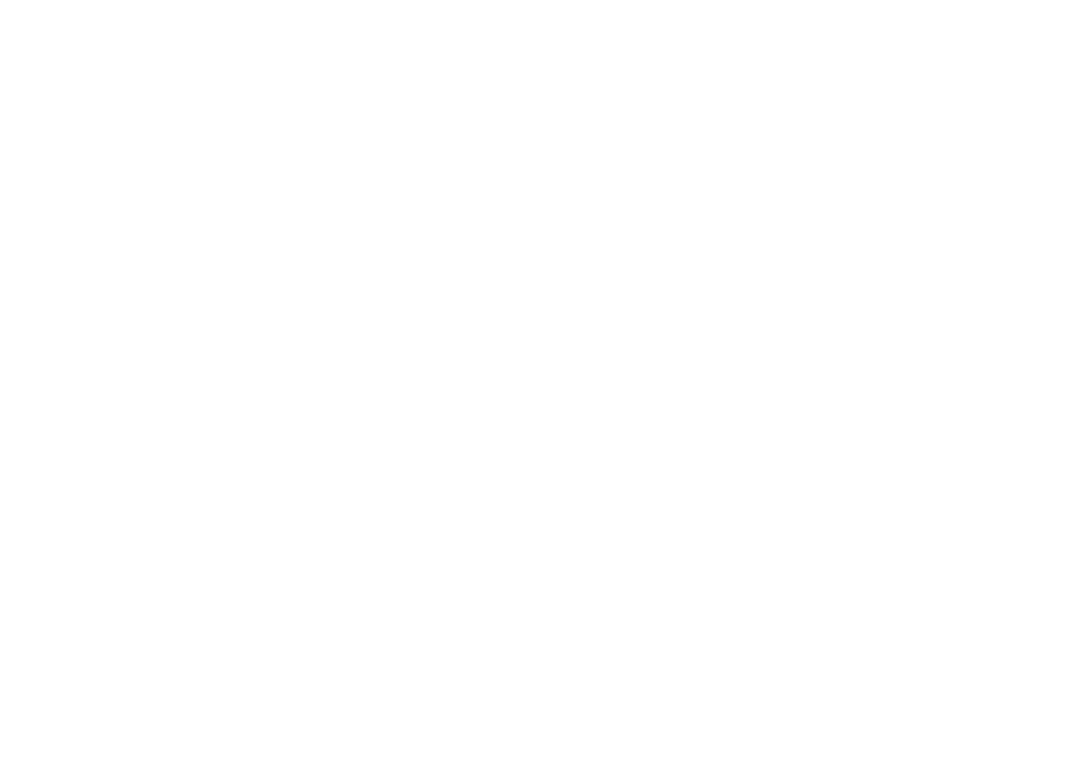
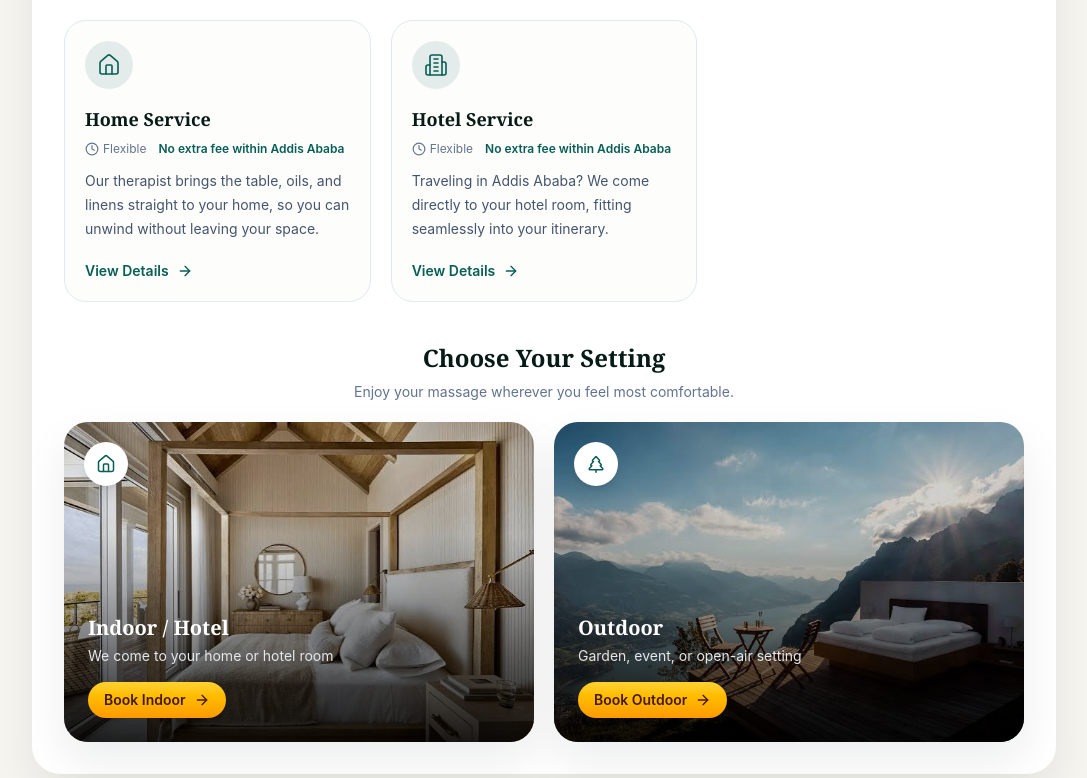
Before and after one commit to anaifeshetu/project1, a React (Vite) app: page / in a window 1280 px wide. Shown: the part 2702-3480 px from the top of the page, without its empty margins (96-1183 px from the left). Before the commit the page ends 2208 px from the top, so only its background shows below. Built offline with nearby package versions, Linux system fonts and the light colour scheme.

Commit message:
minor fix

```diff
--- a/src/componenet/Header.jsx
+++ b/src/componenet/Header.jsx
@@ -4,8 +4,9 @@
 import { MenuIcon } from "lucide-react";
 export default function Header() {
   return (
+
     <div className="flex justify-center bg-[#f7f5f0] px-4 py-3 sm:px-3 ">
-    <header className=" realtive w-full max-w-5xl mx-auto overflow-hidden rounded-[28px] bg-white  flex items-center justify-between p-4">
+    <header className="w-full max-w-5xl mx-auto overflow-hidden rounded-[28px] bg-white  flex items-center justify-between p-4">
 
       {/* Hamburger Menu */}
       {/* <button
--- a/src/pages/Bookingpage.jsx
+++ b/src/pages/Bookingpage.jsx
@@ -4,6 +4,7 @@
 import React, { useState } from "react";
 import { useNavigate, useLocation } from "react-router-dom";
 import { ArrowLeft, MapPin, Home as HomeIcon, TreePine, CheckCircle2 } from "lucide-react";
+import Header from "../componenet/Header";
 
 const massageTypes = ["Swedish Massage", "Deep Tissue Massage", "Relaxation Massage"];
 
--- a/src/pages/Contactsection.jsx
+++ b/src/pages/Contactsection.jsx
@@ -1,30 +1,132 @@
-// NEW FILE: your BottomNavBar had a "Contact" nav item but no matching
-// section to scroll to. This fills that gap, styled to match your other cards.
 import React from "react";
-import { Mail, MapPin, Phone as PhoneIcon } from "lucide-react";
+import { Mail, MapPin, Phone, ArrowRight } from "lucide-react";
+import { useNavigate } from "react-router-dom";
 
 export default function ContactSection() {
+  const navigate = useNavigate();
+
   return (
-    <div className="bg-[#f7f5f0] min-h-screen flex justify-center px-4 py-6 sm:px-6 sm:py-8">
-    <section className="relative w-full max-w-5xl overflow-hidden rounded-[28px] bg-white p-4 shadow-[0_20px_45px_rgba(15,23,42,0.08)] sm:p-5">
-      <div className="relative w-full rounded-[28px] p-4 sm:p-5">
-        <div className="flex flex-col items-center gap-2 text-center">
-          <PhoneIcon className="h-5 w-5 text-[#075e54]" strokeWidth={1.8} />
-          <span className="text-sm font-semibold text-[#071b16]">Call</span>
-          <span className="text-sm text-slate-600">+251 900 000 000</span>
+    <main className="min-h-screen bg-[#f7f5f0] px-4 pb-28 pt-6 sm:px-6 sm:pt-8">
+
+      <section className="mx-auto w-full max-w-5xl">
+
+        {/* Main Contact Container */}
+        <div className="rounded-[28px] bg-white p-6 shadow-[0_20px_45px_rgba(15,23,42,0.08)] sm:p-8">
+
+          <div className="grid items-center gap-10 lg:grid-cols-2 lg:gap-14">
+
+            {/* LEFT SIDE */}
+            <div className="px-1 sm:px-2">
+
+              {/* Small Label */}
+              <span className="inline-flex items-center rounded-full bg-[#075e54]/10 px-4 py-2 text-xs font-semibold tracking-wide text-[#075e54]">
+                Get in Touch
+              </span>
+
+              {/* Heading */}
+              <h1 className="mt-5 font-serif text-4xl font-bold leading-tight text-[#071b16] sm:text-5xl">
+                Let's make time
+                <br />
+                <span className="text-[#075e54]">for you.</span>
+              </h1>
+
+              {/* Description */}
+              <p className="mt-5 max-w-lg text-sm leading-6 text-slate-600 sm:text-base sm:leading-7">
+                Have a question, want to book a massage, or simply want to know
+                more about our services? We're always happy to hear from you.
+              </p>
+
+              {/* Button */}
+              <button
+                onClick={() => navigate("/booking")}
+                className="group mt-7 inline-flex items-center gap-2 rounded-full bg-[#075e54] px-6 py-3.5 text-sm font-semibold text-white shadow-sm transition-all duration-300 hover:-translate-y-1 hover:bg-[#06483f] hover:shadow-lg active:scale-95"
+              >
+                Book a Massage
+
+                <ArrowRight className="h-4 w-4 transition-transform duration-300 group-hover:translate-x-1" />
+              </button>
+
+            </div>
+
+            {/* RIGHT SIDE */}
+            <div className="space-y-4">
+
+              {/* PHONE */}
+              <a
+                href="tel:+251900000000"
+                className="group flex items-center gap-4 rounded-2xl border border-slate-100 bg-[#fdfdfc] p-5 transition-all duration-300 hover:-translate-y-1 hover:border-[#075e54]/20 hover:shadow-lg"
+              >
+                <div className="flex h-12 w-12 shrink-0 items-center justify-center rounded-full bg-[#075e54]/10 transition-all duration-300 group-hover:scale-105 group-hover:bg-[#075e54]">
+                  <Phone
+                    className="h-5 w-5 text-[#075e54] transition-colors duration-300 group-hover:text-white"
+                    strokeWidth={1.7}
+                  />
+                </div>
+
+                <div>
+                  <p className="text-xs font-medium text-slate-400">
+                    Call us
+                  </p>
+
+                  <p className="mt-1 text-sm font-semibold text-[#071b16]">
+                    +251 900 000 000
+                  </p>
+                </div>
+              </a>
+
+              {/* EMAIL */}
+              <a
+                href="mailto:hello@ethiomassage.com"
+                className="group flex items-center gap-4 rounded-2xl border border-slate-100 bg-[#fdfdfc] p-5 transition-all duration-300 hover:-translate-y-1 hover:border-[#075e54]/20 hover:shadow-lg"
+              >
+                <div className="flex h-12 w-12 shrink-0 items-center justify-center rounded-full bg-[#075e54]/10 transition-all duration-300 group-hover:scale-105 group-hover:bg-[#075e54]">
+                  <Mail
+                    className="h-5 w-5 text-[#075e54] transition-colors duration-300 group-hover:text-white"
+                    strokeWidth={1.7}
+                  />
+                </div>
+
+                <div>
+                  <p className="text-xs font-medium text-slate-400">
+                    Email us
+                  </p>
+
+                  <p className="mt-1 text-sm font-semibold text-[#071b16]">
+                    hello@ethiomassage.com
+                  </p>
+                </div>
+              </a>
+
+              {/* LOCATION */}
+              <div
+                className="group flex items-center gap-4 rounded-2xl border border-slate-100 bg-[#fdfdfc] p-5 transition-all duration-300 hover:-translate-y-1 hover:border-[#075e54]/20 hover:shadow-lg"
+              >
+                <div className="flex h-12 w-12 shrink-0 items-center justify-center rounded-full bg-[#075e54]/10 transition-all duration-300 group-hover:scale-105 group-hover:bg-[#075e54]">
+                  <MapPin
+                    className="h-5 w-5 text-[#075e54] transition-colors duration-300 group-hover:text-white"
+                    strokeWidth={1.7}
+                  />
+                </div>
+
+                <div>
+                  <p className="text-xs font-medium text-slate-400">
+                    Our area
+                  </p>
+
+                  <p className="mt-1 text-sm font-semibold text-[#071b16]">
+                    Addis Ababa, Ethiopia
+                  </p>
+                </div>
+              </div>
+
+            </div>
+
+          </div>
+
         </div>
-        <div className="flex flex-col items-center gap-2 text-center">
-          <Mail className="h-5 w-5 text-[#075e54]" strokeWidth={1.8} />
-          <span className="text-sm font-semibold text-[#071b16]">Email</span>
-          <span className="text-sm text-slate-600">hello@ethiomassage.com</span>
-        </div>
-        <div className="flex flex-col items-center gap-2 text-center">
-          <MapPin className="h-5 w-5 text-[#075e54]" strokeWidth={1.8} />
-          <span className="text-sm font-semibold text-[#071b16]">Area</span>
-          <span className="text-sm text-slate-600">Addis Ababa, Ethiopia</span>
-        </div>
-      </div>
-    </section>
-    </div>
+
+      </section>
+
+    </main>
   );
 }
--- a/src/pages/Home.jsx
+++ b/src/pages/Home.jsx
@@ -14,9 +14,10 @@
 import Header from "../componenet/Header";
 import Herosection from "../componenet/Herosection";
 import OurServices from "./Ourservice";
-// import BookingPage from "./Bookingpage";
-// import ContactSection from "./Contactsection";
+import BookingPage from "./Bookingpage";
+import ContactSection from "./Contactsection";
 import WhyChooseEthiomassage from "../pages/Whychoseethiomassage";
+import ServicesPage from "./Servicespage";
 
 function Teaser({ icon: Icon, title, description, to, cta }) {
   return (
@@ -66,6 +67,10 @@
         <Herosection />
 
       <WhyChooseEthiomassage />
+      <ServicesPage/>
+      <BookingPage />
+      <ContactSection/>
+
       </div>
 
 
--- a/src/pages/Ourservice.jsx
+++ b/src/pages/Ourservice.jsx
@@ -13,7 +13,7 @@
   ArrowRight,
   Sparkles,
 } from "lucide-react";
-import WhyChooseEthiomassage from "../pages/Whychoseethiomassage";
+
 
 import room from "../assets/room.jpg";
 import outdoor from "../assets/outdoor.jpg";
@@ -62,7 +62,7 @@
         <div className="relative w-full rounded-[28px] p-4 sm:p-5">
           {/* Heading */}
 
-             <WhyChooseEthiomassage/>
+
 
 
           <div className="mb-8 flex items-center justify-center gap-2">
--- a/src/pages/Servicespage.jsx
+++ b/src/pages/Servicespage.jsx
@@ -1,130 +1,337 @@
 // src/pages/ServicesPage.jsx
-//
-// Service cards pull from src/data/services.js. Each card links to its own
-// detail page at /services/:slug. Below the grid, the Indoor/Outdoor image
-// cards jump straight to /booking with that location pre-selected.
+
 import React from "react";
 import { useNavigate, Link } from "react-router-dom";
 import {
-  Hand, Activity, Flower2, Home, Building2, TreePine,
-  ArrowLeft, ArrowRight, Clock, Sparkles,
+  Hand,
+  Activity,
+  Flower2,
+  Home,
+  Building2,
+  TreePine,
+  ArrowLeft,
+  ArrowRight,
+  Clock,
+  Sparkles,
 } from "lucide-react";
+
 import { services } from "../data/Services";
 
 import room from "../assets/room.jpg";
 import outdoor from "../assets/outdoor.jpg";
 
-const iconMap = { Hand, Activity, Flower2, Home, Building2 };
+const iconMap = {
+  Hand,
+  Activity,
+  Flower2,
+  Home,
+  Building2,
+};
 
 export default function ServicesPage() {
   const navigate = useNavigate();
 
   return (
-    <div className="min-h-screen bg-[#f7f5f0] px-4 pb-28 pt-6 sm:px-6">
+    <main className="min-h-screen bg-[#f7f5f0] px-4 pb-28 pt-6 sm:px-6 sm:pt-8">
+
       <div className="mx-auto w-full max-w-5xl">
+
+        {/* Back Button */}
         <button
           onClick={() => navigate("/")}
-          className="mb-4 inline-flex items-center gap-2 text-sm font-medium text-slate-600 hover:text-[#075e54]"
+          className="group mb-5 inline-flex items-center gap-2 rounded-full px-3 py-2 text-sm font-medium text-slate-600 transition-all duration-300 hover:bg-white hover:text-[#075e54] hover:shadow-sm"
         >
-          <ArrowLeft className="h-4 w-4" />
+          <ArrowLeft className="h-4 w-4 transition-transform duration-300 group-hover:-translate-x-1" />
           Back to Home
         </button>
 
+        {/* Main Card */}
         <div className="rounded-[28px] bg-white p-6 shadow-[0_20px_45px_rgba(15,23,42,0.08)] sm:p-8">
-          {/* Heading */}
-          <div className="mb-8 flex items-center justify-center gap-2">
+
+          {/* Header */}
+          <div className="text-center">
+
+            <div className="inline-flex items-center gap-2 rounded-full bg-amber-50 px-4 py-2">
               <Sparkles className="h-4 w-4 text-amber-500" />
-            <h1 className="font-serif text-2xl font-bold text-[#071b16] sm:text-3xl">Our Services</h1>
-            <Sparkles className="h-4 w-4 text-amber-500" />
+
+              <span className="text-xs font-semibold tracking-wide text-amber-700">
+                What We Offer
+              </span>
             </div>
-          <p className="mx-auto -mt-4 mb-8 max-w-lg text-center text-sm text-slate-500">
-            Tap any service to see what's included, how it works, and who it's best for.
+
+            <h1 className="mt-4 font-serif text-3xl font-bold text-[#071b16] sm:text-4xl">
+              Our Services
+            </h1>
+
+            <p className="mx-auto mt-3 max-w-lg text-sm leading-6 text-slate-500">
+              Choose the massage experience that feels right for you.
+              Explore our services and find your perfect session.
             </p>
 
-          {/* Service cards -> each links to /services/:slug */}
-          <div className="grid gap-6 md:grid-cols-3">
+          </div>
+
+          {/* Services Grid */}
+          <div className="mt-8 grid gap-5 sm:grid-cols-2 md:grid-cols-3">
+
             {services.map((service) => {
               const Icon = iconMap[service.icon] || Hand;
+
               return (
                 <Link
                   key={service.slug}
                   to={`/services/${service.slug}`}
-                  className="group flex flex-col rounded-2xl border border-slate-200 p-6 transition hover:-translate-y-1 hover:border-[#075e54]/30 hover:shadow-lg"
+                  className="
+                    group flex flex-col rounded-[22px]
+                    border border-slate-200
+                    bg-[#fdfdfc]
+                    p-5
+                    transition-all duration-300
+                    hover:-translate-y-1
+                    hover:border-amber-200
+                    hover:bg-amber-50/40
+                    hover:shadow-[0_15px_35px_rgba(245,158,11,0.12)]
+                  "
                 >
-                  <div className="mb-4 flex h-12 w-12 items-center justify-center rounded-full bg-[#075e54]/10">
-                    <Icon className="h-6 w-6 text-[#075e54]" strokeWidth={1.6} />
+
+                  {/* Icon */}
+                  <div
+                    className="
+                      mb-4 flex h-12 w-12 items-center justify-center
+                      rounded-full bg-[#075e54]/10
+                      transition-all duration-300
+                      group-hover:scale-105
+                      group-hover:bg-amber-100
+                    "
+                  >
+                    <Icon
+                      className="h-6 w-6 text-[#075e54] transition-colors duration-300 group-hover:text-amber-600"
+                      strokeWidth={1.6}
+                    />
                   </div>
-                  <h3 className="font-serif text-lg font-bold text-[#071b16]">{service.title}</h3>
-                  <div className="mt-1 flex items-center gap-3 text-xs text-slate-500">
+
+                  {/* Title */}
+                  <h3 className="font-serif text-lg font-bold text-[#071b16] transition-colors duration-300 group-hover:text-amber-700">
+                    {service.title}
+                  </h3>
+
+                  {/* Duration + Price */}
+                  <div className="mt-2 flex items-center gap-3 text-xs text-slate-500">
+
                     <span className="flex items-center gap-1">
-                      <Clock className="h-3.5 w-3.5" /> {service.duration}
+                      <Clock className="h-3.5 w-3.5" />
+                      {service.duration}
                     </span>
-                    <span className="font-semibold text-[#075e54]">{service.price}</span>
+
+                    <span className="font-semibold text-[#075e54] transition-colors duration-300 group-hover:text-amber-600">
+                      {service.price}
+                    </span>
+
                   </div>
-                  <p className="mt-3 flex-1 text-sm leading-relaxed text-slate-600">
+
+                  {/* Description */}
+                  <p className="mt-3 flex-1 text-sm leading-6 text-slate-600">
                     {service.shortDescription}
                   </p>
-                  <span className="mt-5 inline-flex items-center gap-2 text-sm font-semibold text-[#075e54] transition-all group-hover:gap-3">
+
+                  {/* View Details */}
+                  <span
+                    className="
+                      mt-5 inline-flex items-center gap-2
+                      text-sm font-semibold text-[#075e54]
+                      transition-all duration-300
+                      group-hover:gap-3
+                      group-hover:text-amber-600
+                    "
+                  >
                     View Details
-                    <ArrowRight className="h-4 w-4" />
+
+                    <ArrowRight
+                      className="h-4 w-4 transition-transform duration-300 group-hover:translate-x-1"
+                    />
                   </span>
+
                 </Link>
               );
             })}
+
           </div>
 
-          {/* Indoor / Outdoor image cards -> straight to booking */}
-          <div className="mt-10 grid gap-6 md:grid-cols-2">
+          {/* Location Section */}
+          <div className="mt-10">
+
+            <div className="mb-5 text-center">
+
+              <h2 className="font-serif text-2xl font-bold text-[#071b16]">
+                Choose Your Setting
+              </h2>
+
+              <p className="mt-2 text-sm text-slate-500">
+                Enjoy your massage wherever you feel most comfortable.
+              </p>
+
+            </div>
+
+            {/* Indoor / Outdoor */}
+            <div className="grid gap-5 md:grid-cols-2">
+
+              {/* Indoor */}
               <div
-              className="relative flex min-h-[320px] cursor-pointer items-end overflow-hidden rounded-[24px] bg-cover bg-center shadow-[0_20px_45px_rgba(15,23,42,0.08)]"
+                className="
+                  group relative flex min-h-[320px]
+                  cursor-pointer items-end overflow-hidden
+                  rounded-[24px]
+                  bg-cover bg-center
+                  shadow-[0_20px_45px_rgba(15,23,42,0.08)]
+                  transition-all duration-300
+                  hover:-translate-y-1
+                  hover:shadow-[0_25px_50px_rgba(15,23,42,0.14)]
+                "
                 style={{ backgroundImage: `url(${room})` }}
-              onClick={() => navigate("/booking", { state: { locationType: "indoor" } })}
+                onClick={() =>
+                  navigate("/booking", {
+                    state: { locationType: "indoor" },
+                  })
+                }
               >
-              <div className="absolute left-5 top-5 flex h-11 w-11 items-center justify-center rounded-full bg-white shadow-lg">
-                <Home className="h-5 w-5 text-[#075e54]" strokeWidth={1.8} />
+
+                {/* Overlay */}
+                <div className="absolute inset-0 bg-black/10 transition-all duration-300 group-hover:bg-black/20" />
+
+                {/* Icon */}
+                <div className="absolute left-5 top-5 flex h-11 w-11 items-center justify-center rounded-full bg-white shadow-lg transition-all duration-300 group-hover:scale-110">
+                  <Home
+                    className="h-5 w-5 text-[#075e54]"
+                    strokeWidth={1.8}
+                  />
                 </div>
-              <div className="w-full bg-gradient-to-t from-black/85 via-black/30 to-transparent p-6">
-                <h3 className="font-serif text-xl font-bold text-white">Indoor / Hotel</h3>
-                <p className="mt-1 text-sm text-gray-200">We come to your home or hotel room</p>
+
+                {/* Content */}
+                <div className="relative w-full bg-gradient-to-t from-black/85 via-black/40 to-transparent p-6 pt-20">
+
+                  <h3 className="font-serif text-xl font-bold text-white">
+                    Indoor / Hotel
+                  </h3>
+
+                  <p className="mt-1 text-sm text-gray-200">
+                    We come to your home or hotel room
+                  </p>
+
                   <button
                     onClick={(e) => {
                       e.stopPropagation();
-                    navigate("/booking", { state: { locationType: "indoor" } });
+
+                      navigate("/booking", {
+                        state: { locationType: "indoor" },
+                      });
                     }}
-                  className="mt-4 inline-flex items-center gap-2 rounded-full bg-gradient-to-b from-amber-400 to-amber-600 px-4 py-2 text-sm font-semibold text-amber-950 transition hover:brightness-105"
+                    className="
+                      mt-4 inline-flex items-center gap-2
+                      rounded-full
+                      bg-gradient-to-b from-amber-300 to-amber-500
+                      px-4 py-2
+                      text-sm font-semibold text-amber-950
+                      transition-all duration-300
+                      hover:-translate-y-0.5
+                      hover:from-amber-200
+                      hover:to-amber-400
+                      hover:shadow-lg
+                      active:scale-95
+                    "
                   >
                     Book Indoor
-                  <ArrowRight className="h-4 w-4" />
+
+                    <ArrowRight
+                      className="h-4 w-4 transition-transform duration-300 group-hover:translate-x-1"
+                    />
                   </button>
-              </div>
+
                 </div>
 
+              </div>
+
+              {/* Outdoor */}
               <div
-              className="relative flex min-h-[320px] cursor-pointer items-end overflow-hidden rounded-[24px] bg-cover bg-center shadow-[0_20px_45px_rgba(15,23,42,0.08)]"
+                className="
+                  group relative flex min-h-[320px]
+                  cursor-pointer items-end overflow-hidden
+                  rounded-[24px]
+                  bg-cover bg-center
+                  shadow-[0_20px_45px_rgba(15,23,42,0.08)]
+                  transition-all duration-300
+                  hover:-translate-y-1
+                  hover:shadow-[0_25px_50px_rgba(15,23,42,0.14)]
+                "
                 style={{ backgroundImage: `url(${outdoor})` }}
-              onClick={() => navigate("/booking", { state: { locationType: "outdoor" } })}
+                onClick={() =>
+                  navigate("/booking", {
+                    state: { locationType: "outdoor" },
+                  })
+                }
               >
-              <div className="absolute left-5 top-5 flex h-11 w-11 items-center justify-center rounded-full bg-white shadow-lg">
-                <TreePine className="h-5 w-5 text-[#075e54]" strokeWidth={1.8} />
+
+                {/* Overlay */}
+                <div className="absolute inset-0 bg-black/10 transition-all duration-300 group-hover:bg-black/20" />
+
+                {/* Icon */}
+                <div className="absolute left-5 top-5 flex h-11 w-11 items-center justify-center rounded-full bg-white shadow-lg transition-all duration-300 group-hover:scale-110">
+                  <TreePine
+                    className="h-5 w-5 text-[#075e54]"
+                    strokeWidth={1.8}
+                  />
                 </div>
-              <div className="w-full bg-gradient-to-t from-black/85 via-black/30 to-transparent p-6">
-                <h3 className="font-serif text-xl font-bold text-white">Outdoor</h3>
-                <p className="mt-1 text-sm text-gray-200">Garden, event, or open-air setting</p>
+
+                {/* Content */}
+                <div className="relative w-full bg-gradient-to-t from-black/85 via-black/40 to-transparent p-6 pt-20">
+
+                  <h3 className="font-serif text-xl font-bold text-white">
+                    Outdoor
+                  </h3>
+
+                  <p className="mt-1 text-sm text-gray-200">
+                    Garden, event, or open-air setting
+                  </p>
+
                   <button
                     onClick={(e) => {
                       e.stopPropagation();
-                    navigate("/booking", { state: { locationType: "outdoor" } });
+
+                      navigate("/booking", {
+                        state: { locationType: "outdoor" },
+                      });
                     }}
-                  className="mt-4 inline-flex items-center gap-2 rounded-full bg-gradient-to-b from-amber-400 to-amber-600 px-4 py-2 text-sm font-semibold text-amber-950 transition hover:brightness-105"
+                    className="
+                      mt-4 inline-flex items-center gap-2
+                      rounded-full
+                      bg-gradient-to-b from-amber-300 to-amber-500
+                      px-4 py-2
+                      text-sm font-semibold text-amber-950
+                      transition-all duration-300
+                      hover:-translate-y-0.5
+                      hover:from-amber-200
+                      hover:to-amber-400
+                      hover:shadow-lg
+                      active:scale-95
+                    "
                   >
                     Book Outdoor
-                  <ArrowRight className="h-4 w-4" />
+
+                    <ArrowRight
+                      className="h-4 w-4 transition-transform duration-300 group-hover:translate-x-1"
+                    />
                   </button>
+
                 </div>
+
               </div>
+
             </div>
+
           </div>
+
         </div>
+
       </div>
+
+    </main>
   );
 }
```
Lines whose indentation alone changed are shown as unchanged.
